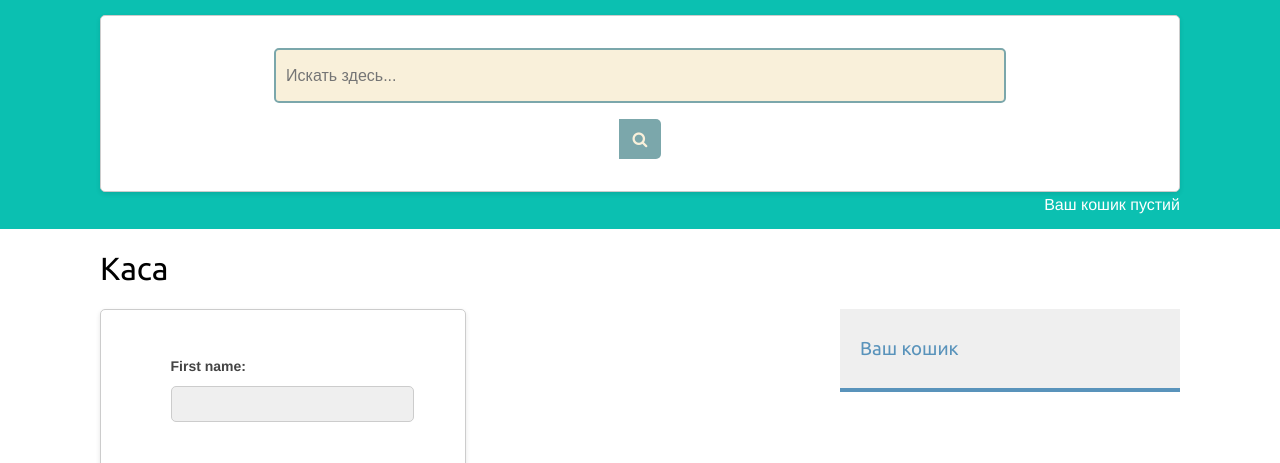
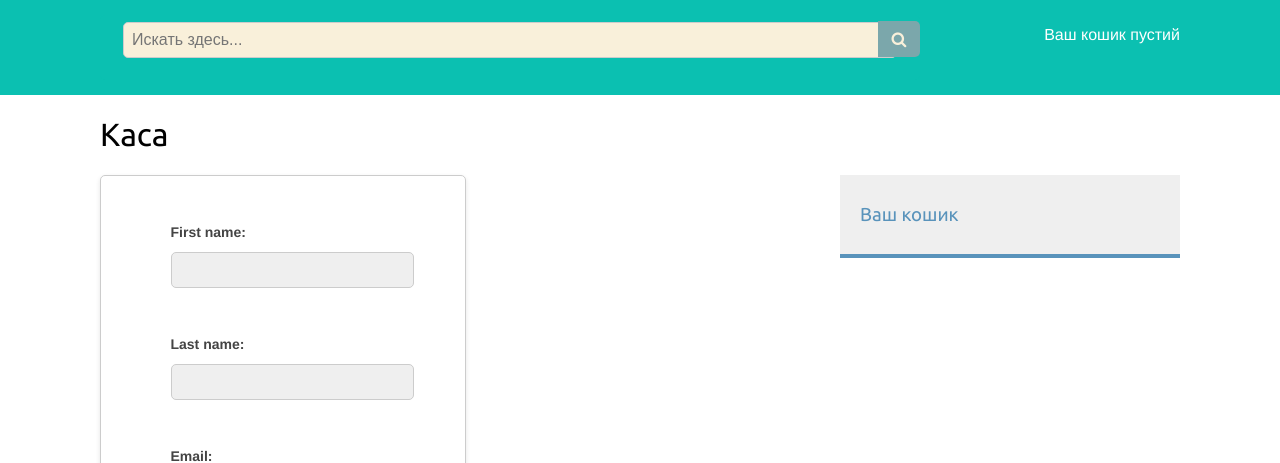
Before and after one commit to superdimon3000/avtoscarb, a Django app: page /orders/create/ in a window 1280 px wide. Shown: the part 79-542 px from the top of the page. Run offline with Django 4.2, Linux system fonts and the light colour scheme; parts of the project's set-up code (start-up, migrations or seed data) failed here and were passed over; some libraries are stand-ins or nearby versions.

Commit message:
Изменил внешний вид кнопки

```diff
--- a/shop/static/css/base.css
+++ b/shop/static/css/base.css
@@ -150,31 +150,40 @@ ul.errorlist {
 #subheader .cart {
     color:#ffffff;
     float:right;
-    padding-top:4px;
+    padding-top:11px;
 }
 
-#subheader .d1 input {
+.d1 form {
+    position: relative;
     width: 70%;
-    height: 35px;
-    padding-left: 10px;
+    height: 1px;
+    float: left;
+    background-color:#0bc0b1;
+    border: none;
+    box-shadow: none;
+  }
+
+  .d1 input {
+    width: 100%;
+    height: 42px;
     border: 2px solid #7BA7AB;
     border-radius: 5px;
     outline: none;
     background: #F9F0DA;
     color: #9E9C9C;
-    float: left;
   }
-
-#subheader .d1 button {
+  .d1 button {
+    position: absolute;
+    top: 6px;
+    right: 0px;
     width: 42px;
-    height: 40px;
+    height: 36px;
     border: none;
     background: #7BA7AB;
     border-radius: 0 5px 5px 0;
     cursor: pointer;
-    float: left;
   }
-#subheader .d1 button:before {
+  .d1 button:before {
     content: "\f002";
     font-family: FontAwesome;
     font-size: 16px;
--- a/shop/views.py
+++ b/shop/views.py
@@ -1,5 +1,5 @@
 from django.shortcuts import render, get_object_or_404
-from django.db.models import Q
+
 from .models import Category, Product
 from cart.forms import CartAddProductForm
 
```
